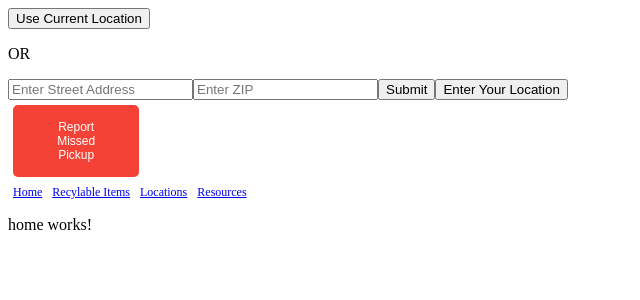
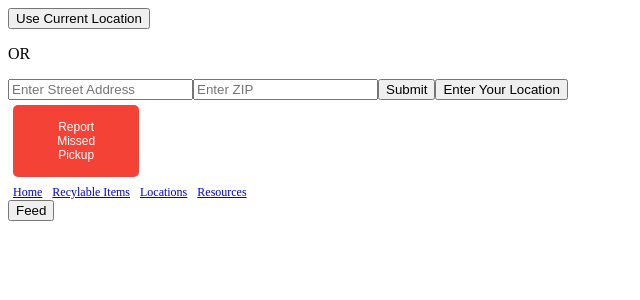
Before and after one commit to JO15on/GReen, an Angular app in the folder gr-recycle/: page /home in a window 1280 px wide. Shown: the top 300 px of the page, without its empty margins (0-640 px from the left). Built offline with nearby package versions, Linux system fonts and the light colour scheme.

Commit message:
added child route

```diff
--- a/gr-recycle/src/app/app-routing.module.ts
+++ b/gr-recycle/src/app/app-routing.module.ts
@@ -5,6 +5,8 @@ import { LocationsComponent } from './locations/locations.component';
 import { ReportMissingComponent } from './report-missing/report-missing.component';
 import { RecycleItemComponent } from './recycle-item/recycle-item.component';
 import { ResourcesComponent } from './resources/resources.component';
+import { FeedComponent } from './home/feed/feed.component';
+import { NotificationComponent } from './home/feed/notification/notification.component';
 
 
 const routes: Routes = [
@@ -14,7 +16,19 @@ const routes: Routes = [
   },
   {
     path: 'home',
-    component: HomeComponent
+    component: HomeComponent,
+    children: [
+      {
+        path: 'feed',
+        component: FeedComponent,
+        children: [
+          {
+            path: 'notification',
+            component: NotificationComponent
+          }
+        ]
+      }
+    ]
   },
   {
     path: 'recycleitems',
@@ -38,4 +52,5 @@ const routes: Routes = [
 export class AppRoutingModule { }
 export const routingComponents = [HomeComponent,
   LocationsComponent, ReportMissingComponent,
-  RecycleItemComponent, ResourcesComponent];
+  RecycleItemComponent, ResourcesComponent, FeedComponent,
+ NotificationComponent];
--- a/gr-recycle/src/app/home/home.component.html
+++ b/gr-recycle/src/app/home/home.component.html
@@ -1 +1,2 @@
-<p>home works!</p>
+<button (click)="showFeed()">Feed</button>
+<router-outlet></router-outlet>
--- a/gr-recycle/src/app/home/home.component.ts
+++ b/gr-recycle/src/app/home/home.component.ts
@@ -1,4 +1,5 @@
 import { Component, OnInit } from '@angular/core';
+import { ActivatedRoute, Router } from '@angular/router';
 
 @Component({
   selector: 'app-home',
@@ -7,9 +8,13 @@ import { Component, OnInit } from '@angular/core';
 })
 export class HomeComponent implements OnInit {
 
-  constructor() { }
+  constructor(private route: ActivatedRoute, private router: Router){}
 
   ngOnInit() {
   }
 
+  showFeed() {
+    this.router.navigate(['feed'], {relativeTo: this.route});
+  }
+
 }
```
